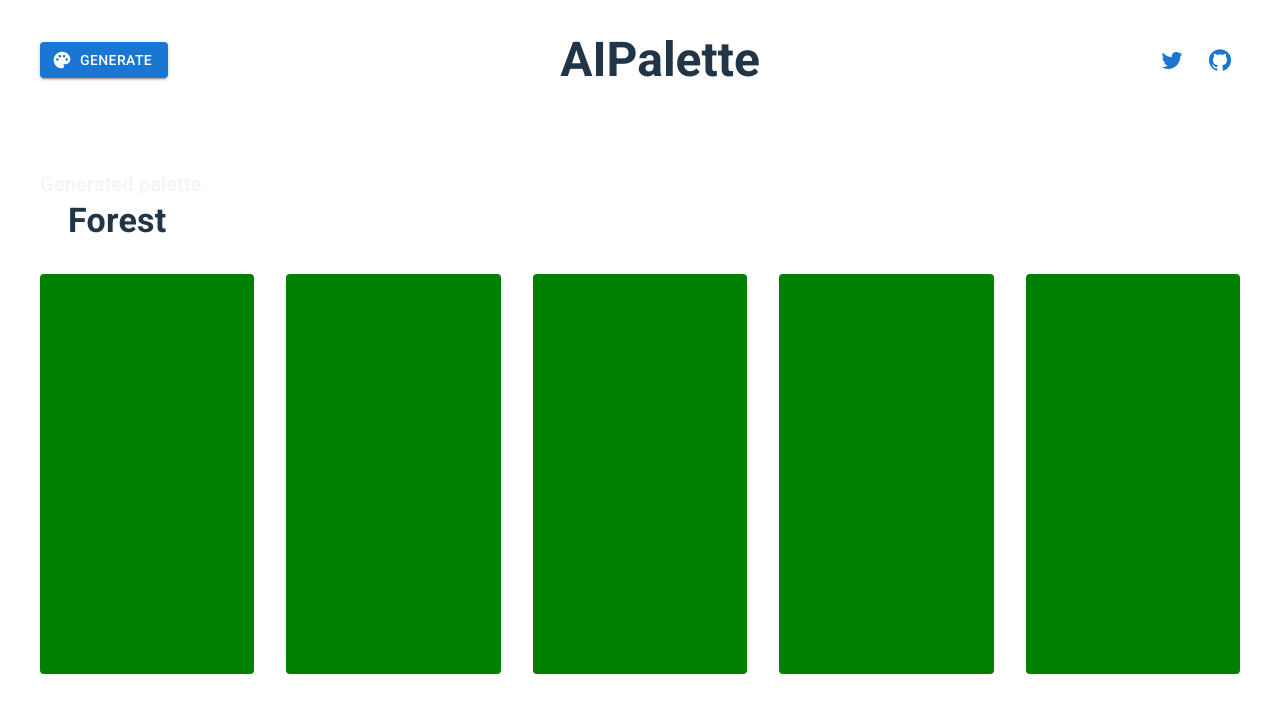
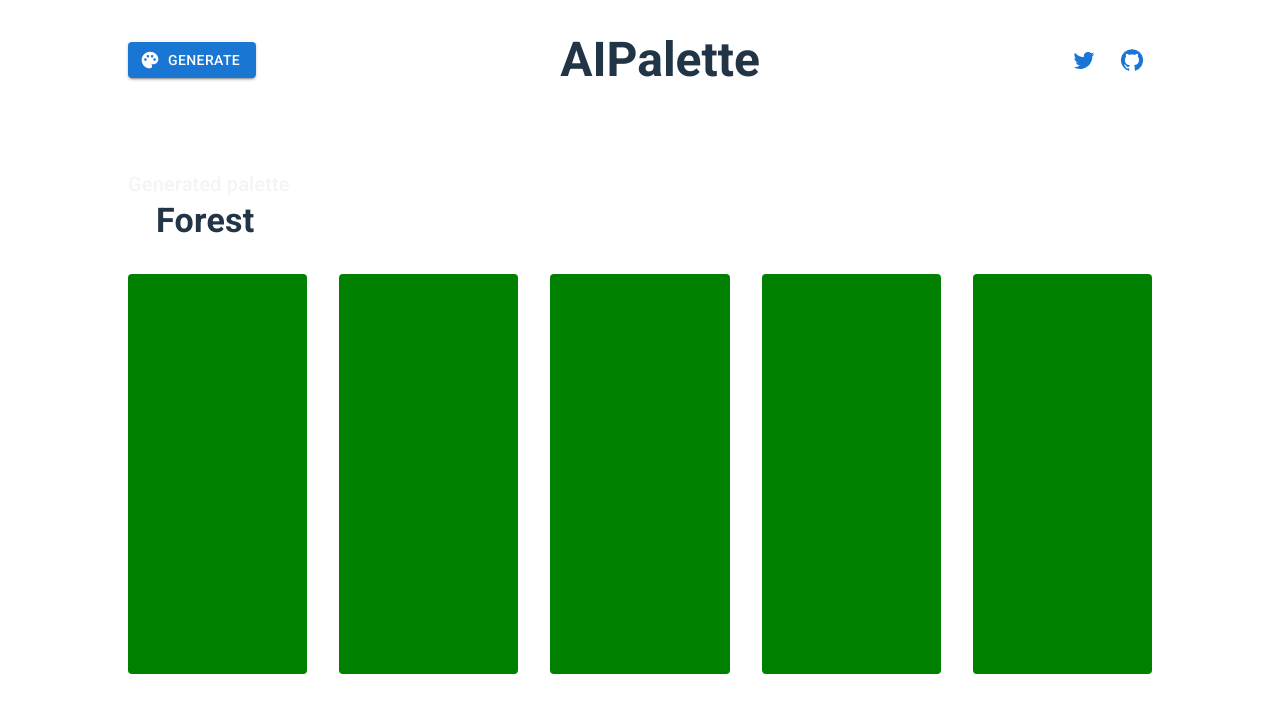
Before and after one commit to betotorodev/AIPalette, a React (Vite) app: page / in a window 1280 px wide. Shown: the top 712 px of the page. Built offline with nearby package versions, Linux system fonts and the light colour scheme.

Commit message:
style(app): aliminate tex align property

```diff
--- a/src/App.css
+++ b/src/App.css
@@ -1,7 +1,6 @@
 #root {
-  max-width: 1280px;
+  max-width: 1024px;
   margin: 0 auto;
   padding: 2rem;
-  text-align: center;
   width: 100%;
 }
```
